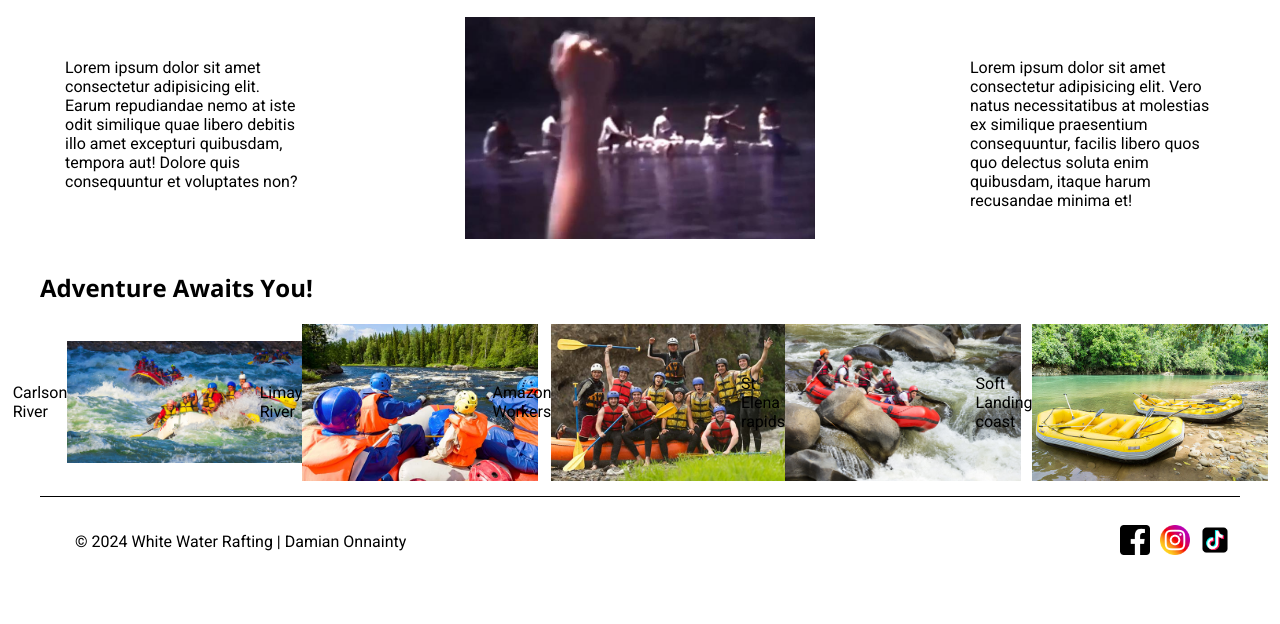
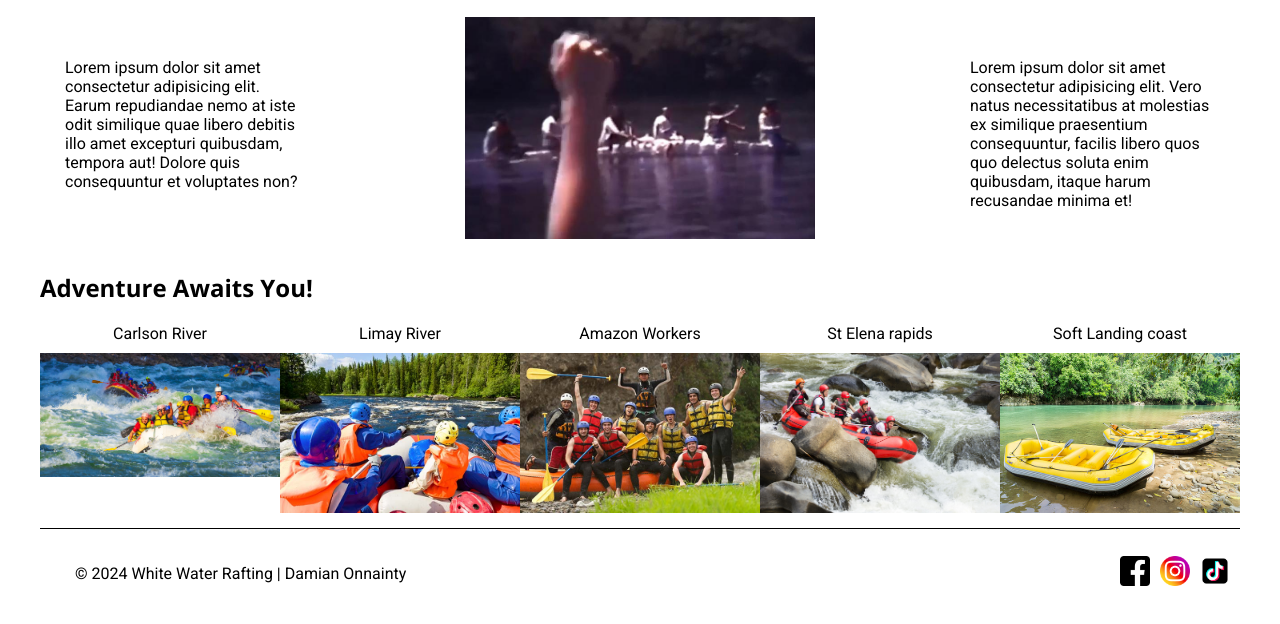
Before and after one commit to Onnainty/wdd130, a plain HTML site: page wwr/about.html in a window 1280 px wide. Shown: the part 1218-1842 px from the top of the page. Drawn offline with nearby package versions, Linux system fonts and the light colour scheme; a web font is replaced by a local one.

Commit message:
alora si

```diff
--- a/wwr/styles/rafting.css
+++ b/wwr/styles/rafting.css
@@ -127,13 +127,14 @@ hero h1 {
     margin: 0 auto;
 }
 
+/*--------------figures-----------*/
+
 .figu {
     display: grid;
     grid-template-columns: repeat(5, 1fr);
-    gap: 5px;
+    gap: 0px;
     width: 100%;
     box-sizing: border-box;
-    text-align: top;
 }
 
 .figu figure {
@@ -141,7 +142,7 @@ hero h1 {
     padding: 0;
     box-sizing: border-box;
     display: flex;
-    justify-content: center;
+    flex-direction: column;
     align-items: center;
 }
 
@@ -151,6 +152,13 @@ hero h1 {
     display: block;
 }
 
+.figu figure figcaption {
+    margin-bottom: 10px;
+    text-align: center;
+    width: 100%;
+}
+
+/*-----------------------footer------------*/
 footer {
     margin-top: 15px;
     border-top: 1px solid #000000;
```
Also changed, not shown: wwr/contact.html (+5 -3 lines), wwr/index.html (+5 -3 lines), wwr/trips.html (+5 -3 lines).
